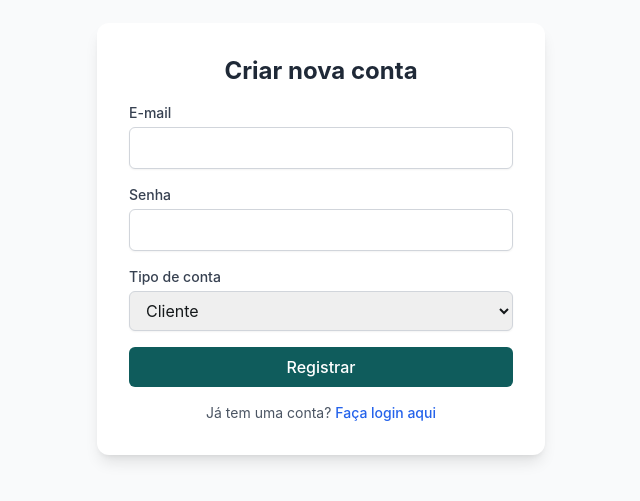
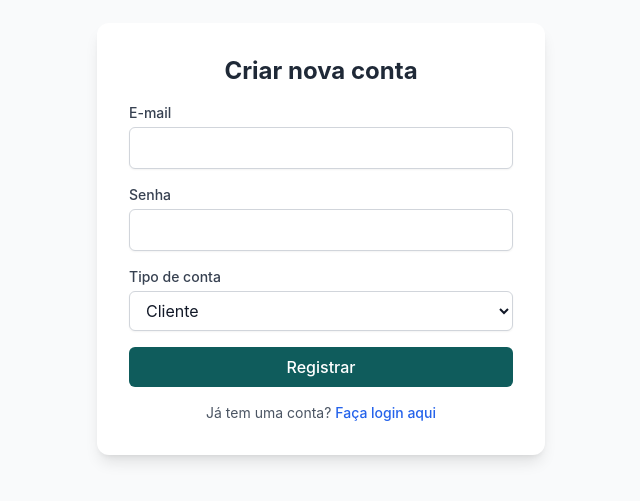
Before and after one commit to marcostenacol/schedulling, a Next.js app in the folder schedulling-ui/: page /register in a window 1280 px wide. Shown: the part 161-662 px from the top of the page, without its empty margins (319-959 px from the left). Built offline with nearby package versions, Linux system fonts and the light colour scheme.

Commit message:
fix(ui): textarea/select sem cor explícita ficavam ilegíveis no tema escuro

```diff
--- a/schedulling-ui/src/modules/auth/components/RegisterForm.tsx
+++ b/schedulling-ui/src/modules/auth/components/RegisterForm.tsx
@@ -59,7 +59,7 @@
       <div className="flex flex-col gap-1 w-full">
         <label className="text-sm font-medium text-gray-700">Tipo de conta</label>
         <select
-          className="px-3 py-2 border border-gray-300 rounded-md shadow-sm focus:outline-none focus:ring-2 focus:ring-blue-500"
+          className="px-3 py-2 border border-gray-300 rounded-md shadow-sm bg-white text-gray-900 focus:outline-none focus:ring-2 focus:ring-blue-500"
           value={role}
           onChange={(e) => setRole(e.target.value as 'ROLE_CLIENT' | 'ROLE_PROVIDER')}
         >
--- a/schedulling-ui/src/modules/profile/components/ProfileForm.tsx
+++ b/schedulling-ui/src/modules/profile/components/ProfileForm.tsx
@@ -60,7 +60,7 @@
       <div className="flex flex-col gap-1 w-full">
         <label className="text-sm font-medium text-gray-700">Bio</label>
         <textarea
-          className="px-3 py-2 border border-gray-300 rounded-md shadow-sm focus:outline-none focus:ring-2 focus:ring-blue-500 h-24"
+          className="px-3 py-2 border border-gray-300 rounded-md shadow-sm bg-white text-gray-900 focus:outline-none focus:ring-2 focus:ring-blue-500 h-24"
           value={bio}
           onChange={(e) => setBio(e.target.value)}
         />
--- a/schedulling-ui/src/modules/service/components/ServiceForm.tsx
+++ b/schedulling-ui/src/modules/service/components/ServiceForm.tsx
@@ -60,7 +60,7 @@
       <div className="flex flex-col gap-1 w-full">
         <label className="text-sm font-medium text-gray-700">Descrição</label>
         <textarea
-          className="px-3 py-2 border border-gray-300 rounded-md shadow-sm focus:outline-none focus:ring-2 focus:ring-blue-500 h-20"
+          className="px-3 py-2 border border-gray-300 rounded-md shadow-sm bg-white text-gray-900 focus:outline-none focus:ring-2 focus:ring-blue-500 h-20"
           value={description}
           onChange={(e) => setDescription(e.target.value)}
           placeholder="Descreva brevemente o que está incluído..."
```
